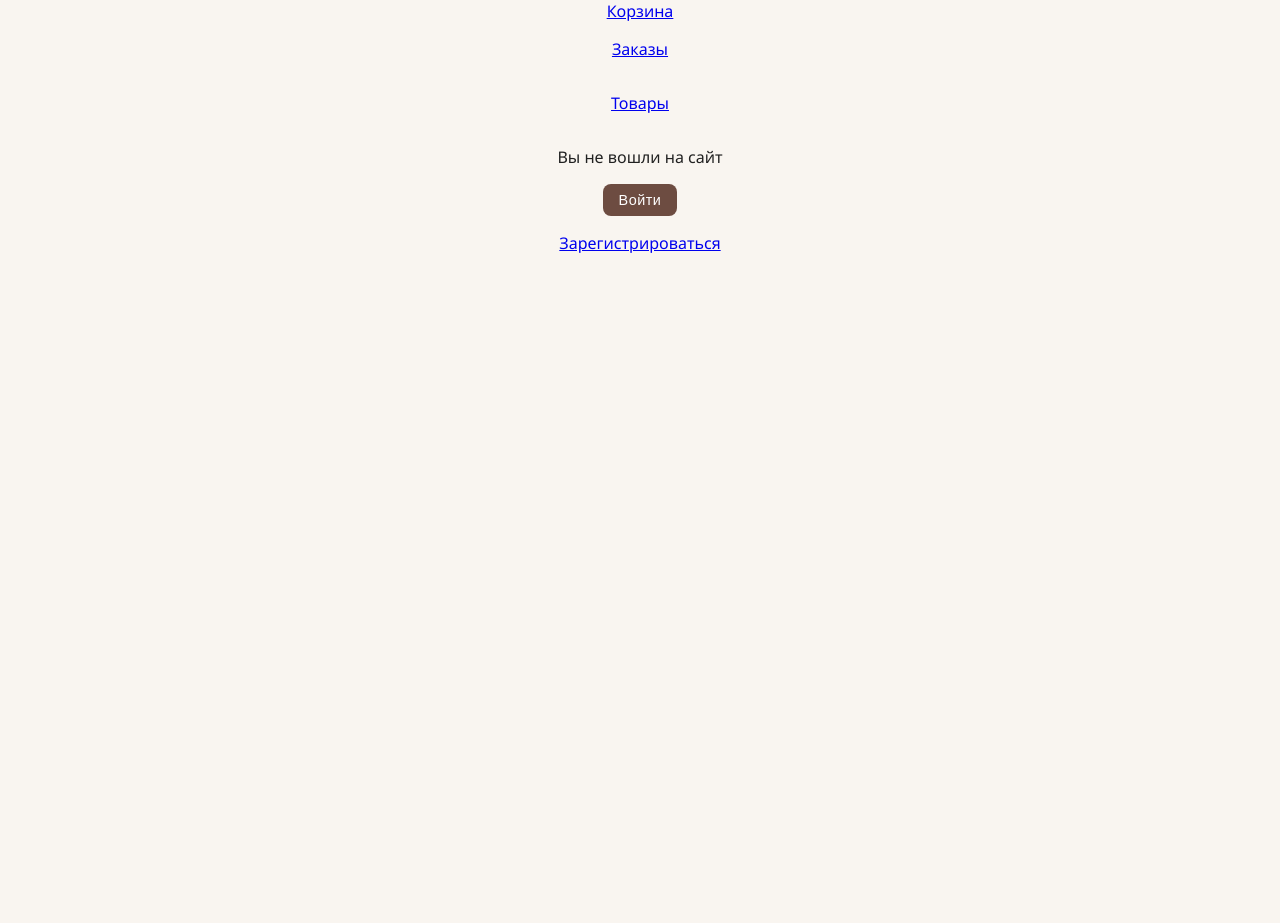
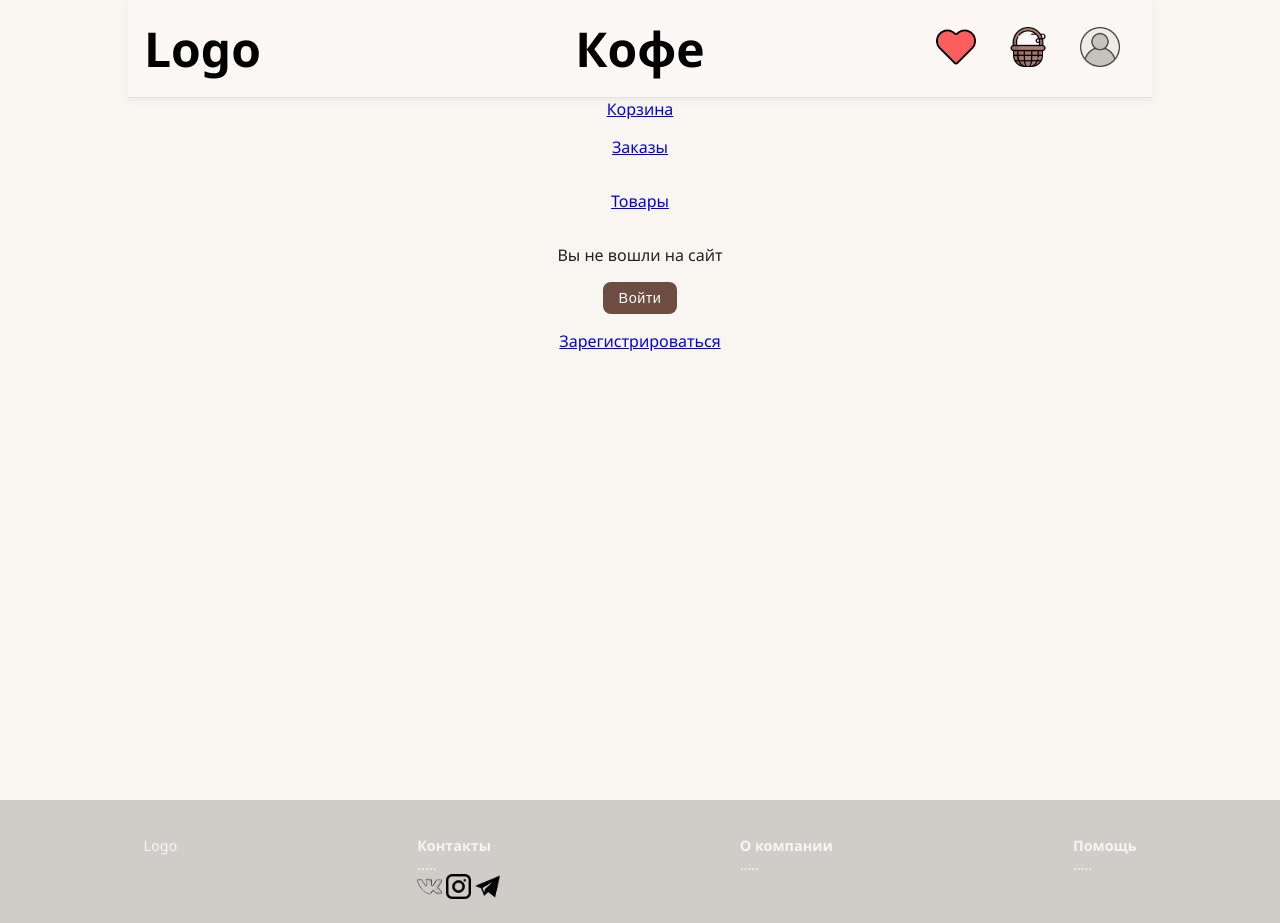
Before and after one commit to Spir1N/CoffeeN, a Django app: template templates/home.html in a window 1280 px wide. Before the commit the page ends 253 px from the top, so only its background shows below. Run offline with Django 3.2, Linux system fonts and the light colour scheme; the template is opened without the code that fills it, so the values that code supplies are empty.

Commit message:
добавлен футер на главную страницу

```diff
--- a/static/css/style.css
+++ b/static/css/style.css
@@ -69,10 +69,17 @@ main {
     width: 100%;
 }
 
-.header-top, .footer-nav {
+.header-top {
+    display: flex;
+    align-items: center;
+    position: relative;
+    width: 100%;
+}
+
+.footer-nav {
     margin: 0 auto;
     display: flex;
-    justify-content: space-between;
+    justify-content: center;
     align-items: center;
 }
 
@@ -181,7 +188,7 @@ button:hover {
 
 .footer-links {
     display: flex;
-    gap: 4rem;
+    gap: 15rem;
     margin-top: 1rem;
     color: rgba(255,255,255,0.8);
     transition: color 0.2s;
@@ -202,3 +209,21 @@ button:hover {
     text-decoration: None;
     color: black;
 }
+
+.logo {
+    flex: 1; /* Занимает доступное пространство слева */
+}
+
+.nav {
+    position: absolute;
+    left: 50%;
+    transform: translateX(-50%); /* Точное центрирование */
+}
+
+.icons {
+    flex: 1;
+    display: flex;
+    justify-content: flex-end; /* Иконки прижимаем вправо */
+    /* white-space: nowrap;
+    z-index: 1; */
+}
--- a/templates/home.html
+++ b/templates/home.html
@@ -5,11 +5,37 @@
     <meta charset="UTF-8" />
     <title>CoffeeN</title>
     <link rel="stylesheet" href="{% static 'css/style.css' %}" />
+  </head>
+  <body>
+   <!-- Header -->
+    <header>
+        <div class="header-top">
+            <div class="menu-item"> <a class="menu-item" href="/">Logo</a></div>
+            <nav class="nav">
+                <a class="menu-item" href="{% url 'product_list' %}">Кофе</a>
+            </nav>
+            <div class="icons">
+                <form>
+                    <input type="hidden" name="quantity" value="1">
+                    <input type="hidden" name="update" value="False">
+                    <button class="icon-btn"><img src="{% static 'img/heart.png' %}" alt="Избранное" width="40"></button>
+                </form>
+                <form action="{% url 'cart:cart_detail' %}">
+                    <input type="hidden" name="quantity" value="1">
+                    <input type="hidden" name="update" value="False">
+                    <button class="icon-btn"><img src="{% static 'img/cart.png' %}" alt="Корзина" width="40"></button>
+                </form>
+                <form>
+                    <input type="hidden" name="quantity" value="1">
+                    <input type="hidden" name="update" value="False">
+                    <button class="icon-btn"><img src="{% static 'img/user.png' %}" alt="Профиль" width="40">
+                </form>
+            </div>
+        </div>
+    </header>
     <a href="{% url 'cart:cart_detail' %}">Корзина</a>
     <p><a href="{% url 'orders' %}">Заказы</a></p>
     <p><a href="{% url 'product_list' %}">Товары</a></p>
-  </head>
-  <body>
     {% if user.is_authenticated %}
     <h1>Привет, {{ user.username }}! Это мой магазин!</h1>
     <form action="{% url 'accounts:logout' %}" method="post">
@@ -23,5 +49,28 @@
     </form>
     <p><a href="{% url 'accounts:signup' %}">Зарегистрироваться</a></p>
     {% endif %}
+    <!-- Footer -->
+    <footer>
+        <div class="footer-nav">
+            <div class="footer-links">
+                <div class="logo">Logo</div>
+                <div>
+                    <strong>Контакты</strong><br>
+                    .....<br>
+                    <a href="#"><img src="{% static 'img/send.png' %}" alt="VK" width="25"></a>
+                    <a href="#"><img src="{% static 'img/insta.png' %}" alt="Instagram" width="25"></a>
+                    <a href="#"><img src="{% static 'img/mail.png' %}" alt="Telegram" width="25"></a>
+                </div>
+                <div>
+                    <strong>О компании</strong><br>
+                    .....
+                </div>
+                <div>
+                    <strong>Помощь</strong><br>
+                    .....
+                </div>
+            </div>
+        </div>
+    </footer>
   </body>
 </html>
--- a/templates/products/product_list.html
+++ b/templates/products/product_list.html
@@ -11,7 +11,7 @@
     <!-- Header -->
     <header>
         <div class="header-top">
-            <div class="menu-item"> <a class="menu-item" href="/">Logo</a></div>
+            <div class="logo"> <a class="menu-item" href="/">Logo</a></div>
             <nav class="nav">
                 <a class="menu-item" href="{% url 'product_list' %}">Кофе</a>
             </nav>
@@ -80,8 +80,8 @@
     <!-- Footer -->
     <footer>
         <div class="footer-nav">
-            <div class="logo">Logo</div>
             <div class="footer-links">
+                <div class="logo">Logo</div>
                 <div>
                     <strong>Контакты</strong><br>
                     .....<br>
```
